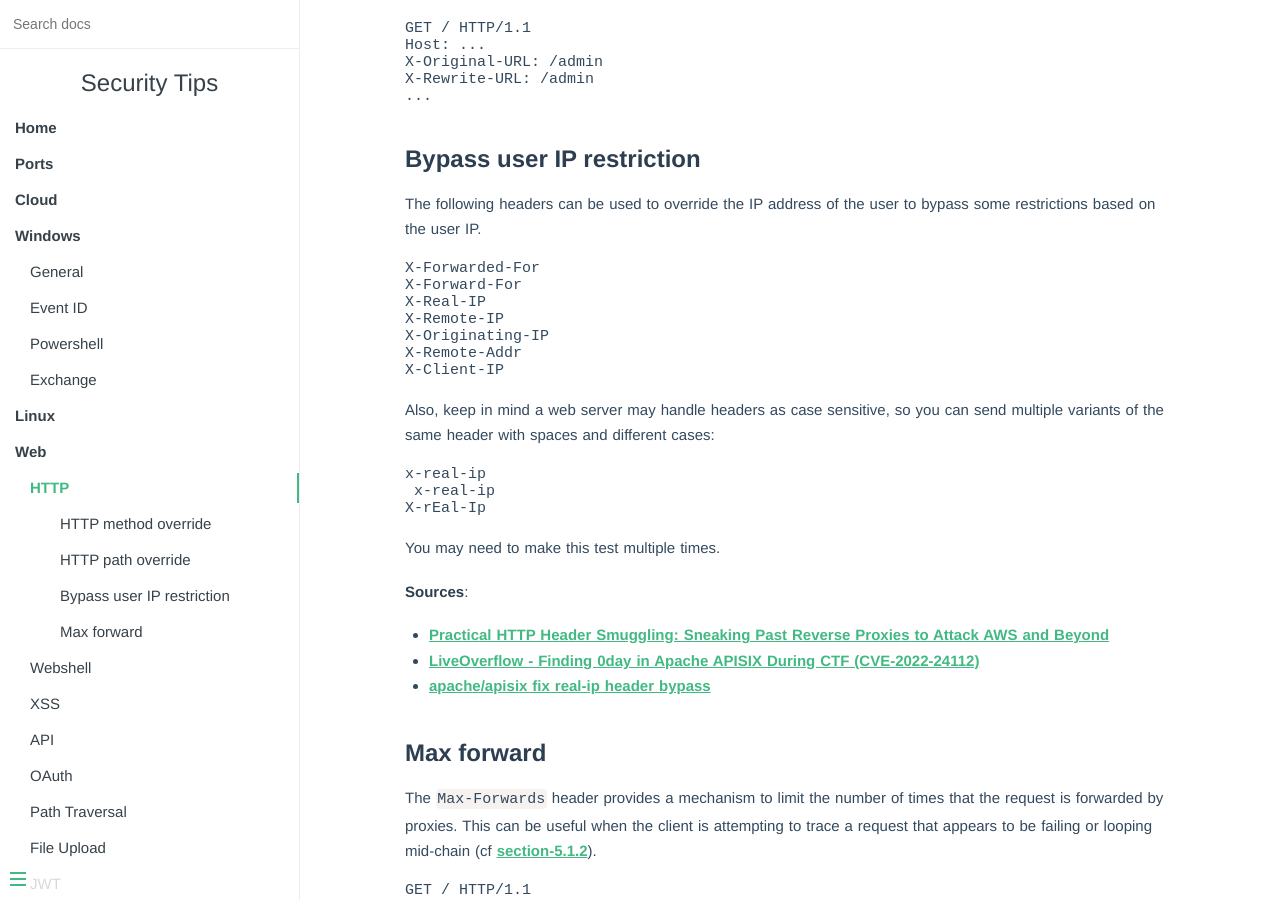
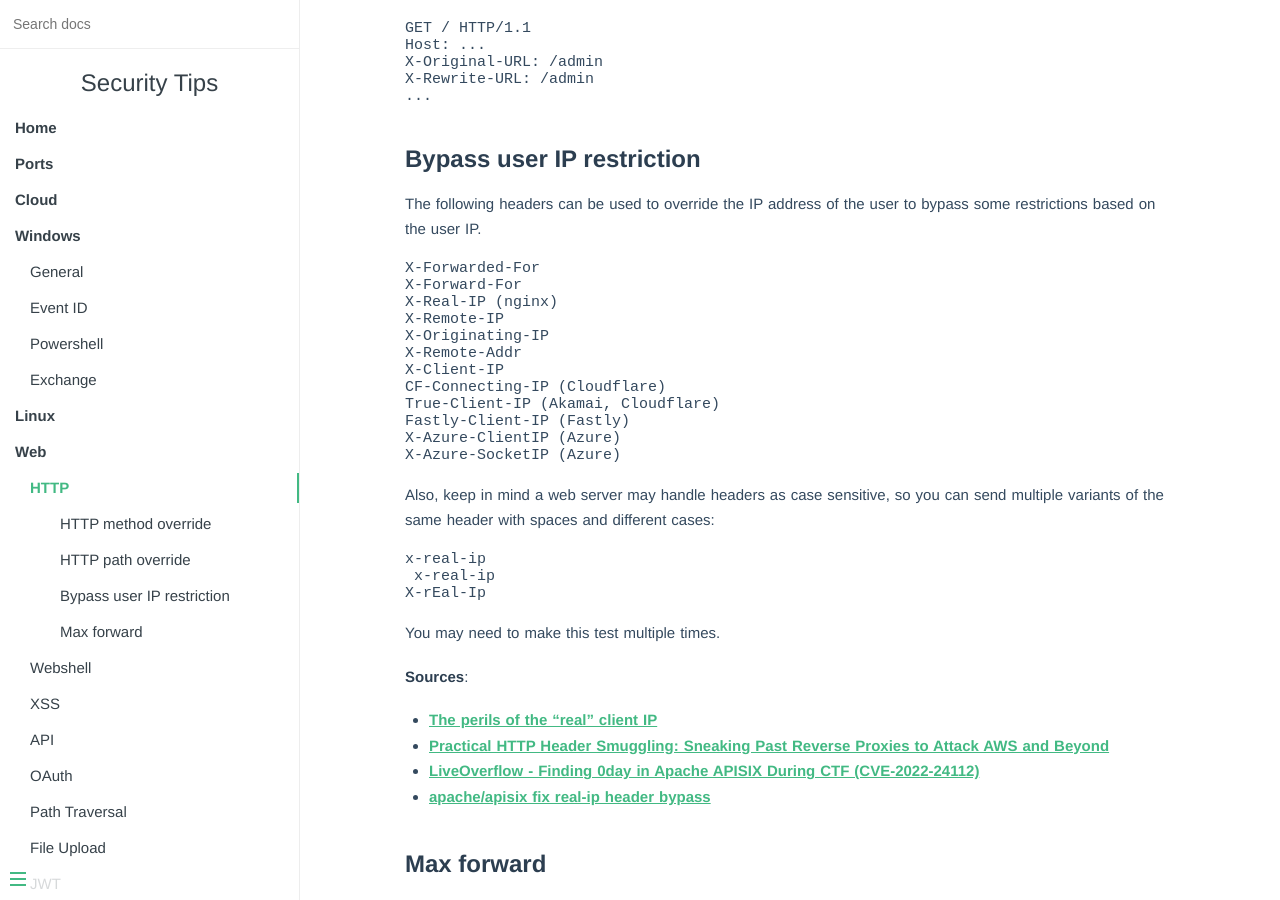
Before and after one commit to vincd/security-tips, an MkDocs documentation site: the page built from docs/http.md, in a window 1280 px wide and 900 px high, scrolled down 652 px. Built offline with MkDocs 1.6.1, drawn with Linux system fonts in a browser that asks for light colours.

Commit message:
Edit Bypass user IP restriction

````diff
--- a/docs/http.md
+++ b/docs/http.md
@@ -54,11 +54,16 @@ bypass some restrictions based on the user IP.
 ```
 X-Forwarded-For
 X-Forward-For
-X-Real-IP
+X-Real-IP (nginx)
 X-Remote-IP
 X-Originating-IP
 X-Remote-Addr
 X-Client-IP
+CF-Connecting-IP (Cloudflare)
+True-Client-IP (Akamai, Cloudflare)
+Fastly-Client-IP (Fastly)
+X-Azure-ClientIP (Azure)
+X-Azure-SocketIP (Azure)
 ```
 
 Also, keep in mind a web server may handle headers as case sensitive, so you
@@ -74,6 +79,7 @@ You may need to make this test multiple times.
 
 **Sources**:
 
+- [The perils of the “real” client IP](https://adam-p.ca/blog/2022/03/x-forwarded-for/)
 - [Practical HTTP Header Smuggling: Sneaking Past Reverse Proxies to Attack AWS and Beyond](https://www.intruder.io/research/practical-http-header-smuggling)
 - [LiveOverflow - Finding 0day in Apache APISIX During CTF (CVE-2022-24112)](https://www.youtube.com/watch?v=yrCXamnX9No&t=583)
 - [apache/apisix fix real-ip header bypass](https://github.com/apache/apisix/commit/48e8a1ee483caa7150f7ad812953730eb50324bb)
````
